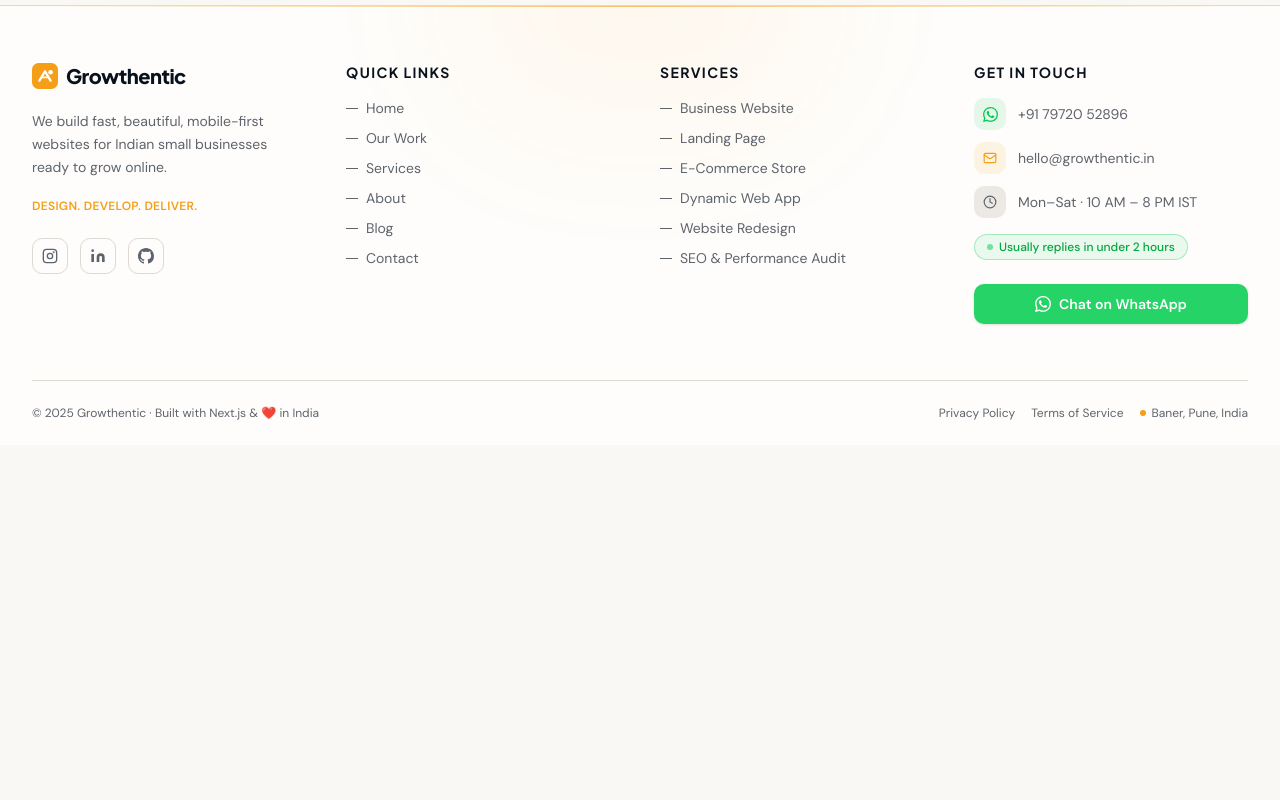
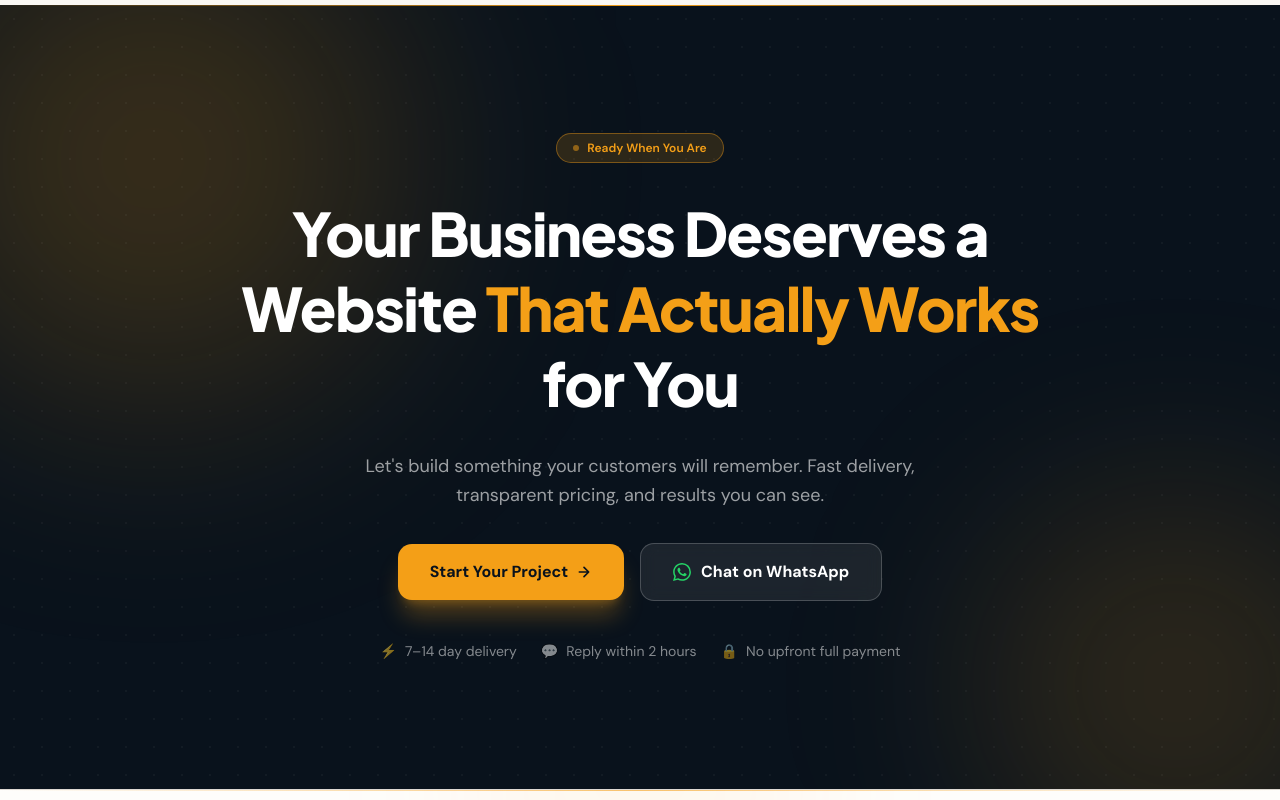
Before and after one commit to prashant-1012/growthentic, a Next.js app: page / in a window 1280 px wide. Shown: the part 6760-7560 px from the top of the page. Before the commit the page ends 7205 px from the top, so only its background shows below. Built offline with nearby package versions, Linux system fonts and the light colour scheme.

Commit message:
CTA Banner

```diff
--- a/app/page.tsx
+++ b/app/page.tsx
@@ -14,6 +14,7 @@
       <WhyGrowthentic />
       <TechStackSection />
       <TestimonialsSection />
+      <CtaBanner />
     </main>
   );
 }
@@ -1470,3 +1471,98 @@
     </section>
   );
 }
+
+/* ── Section 11: Final CTA Banner ── */
+function CtaBanner() {
+  return (
+    <section
+      aria-labelledby="cta-heading"
+      className="relative overflow-hidden py-24 md:py-32"
+    >
+      {/* Rich layered background */}
+      <div aria-hidden="true" className="absolute inset-0 bg-foreground dark:bg-card" />
+
+      {/* Amber radial glow — top left */}
+      <div aria-hidden="true" className="absolute -top-24 -left-24 h-[500px] w-[500px] rounded-full bg-brand/20 blur-[120px]" />
+      {/* Secondary glow — bottom right */}
+      <div aria-hidden="true" className="absolute -bottom-24 -right-24 h-[400px] w-[400px] rounded-full bg-brand/15 blur-[100px]" />
+
+      {/* Dot grid */}
+      <div
+        aria-hidden="true"
+        className="absolute inset-0 opacity-[0.06]"
+        style={{
+          backgroundImage: "radial-gradient(circle, rgba(255,255,255,0.6) 1px, transparent 1px)",
+          backgroundSize: "28px 28px",
+        }}
+      />
+
+      {/* Top edge amber line */}
+      <div aria-hidden="true" className="absolute top-0 left-0 right-0 h-px bg-gradient-to-r from-transparent via-brand to-transparent" />
+
+      <div className="relative mx-auto max-w-4xl px-5 md:px-8 text-center flex flex-col items-center gap-8">
+
+        {/* Eyebrow */}
+        <span className="inline-flex items-center gap-2 rounded-full border border-brand/40 bg-brand/15 px-4 py-1.5 text-xs font-semibold text-brand">
+          <span className="h-1.5 w-1.5 rounded-full bg-brand animate-pulse" />
+          Ready When You Are
+        </span>
+
+        {/* Headline */}
+        <h2
+          id="cta-heading"
+          className="font-heading text-4xl font-extrabold leading-tight tracking-tight text-white sm:text-5xl lg:text-6xl"
+        >
+          Your Business Deserves a Website{" "}
+          <span className="text-brand">That Actually Works</span>{" "}
+          for You
+        </h2>
+
+        {/* Sub */}
+        <p className="max-w-xl text-lg text-white/60 leading-relaxed">
+          Let&apos;s build something your customers will remember. Fast delivery,
+          transparent pricing, and results you can see.
+        </p>
+
+        {/* CTA buttons */}
+        <div className="flex flex-col sm:flex-row items-center gap-4 w-full sm:w-auto">
+          <Link
+            href="/contact"
+            className="w-full sm:w-auto inline-flex items-center justify-center gap-2 rounded-xl bg-brand px-8 py-4 text-base font-bold text-brand-foreground shadow-xl shadow-brand/30 transition-all hover:opacity-90 hover:scale-105 hover:shadow-brand/40 active:scale-95"
+            aria-label="Start your project"
+          >
+            Start Your Project
+            <svg width="16" height="16" viewBox="0 0 24 24" fill="none" stroke="currentColor" strokeWidth="2.5" strokeLinecap="round" strokeLinejoin="round" aria-hidden="true"><path d="M5 12h14M12 5l7 7-7 7" /></svg>
+          </Link>
+
+          <a
+            href="https://wa.me/917972052896"
+            target="_blank"
+            rel="noopener noreferrer"
+            className="w-full sm:w-auto inline-flex items-center justify-center gap-2.5 rounded-xl border border-white/20 bg-white/8 px-8 py-4 text-base font-bold text-white backdrop-blur-sm transition-all hover:bg-white/15 hover:border-white/30 active:scale-95"
+            aria-label="Chat on WhatsApp"
+          >
+            <svg width="18" height="18" viewBox="0 0 24 24" fill="currentColor" className="text-[#25D366]" aria-hidden="true">
+              <path d="M17.472 14.382c-.297-.149-1.758-.867-2.03-.967-.273-.099-.471-.148-.67.15-.197.297-.767.966-.94 1.164-.173.199-.347.223-.644.075-.297-.15-1.255-.463-2.39-1.475-.883-.788-1.48-1.761-1.653-2.059-.173-.297-.018-.458.13-.606.134-.133.298-.347.446-.52.149-.174.198-.298.298-.497.099-.198.05-.371-.025-.52-.075-.149-.669-1.612-.916-2.207-.242-.579-.487-.5-.669-.51-.173-.008-.371-.01-.57-.01-.198 0-.52.074-.792.372-.272.297-1.04 1.016-1.04 2.479 0 1.462 1.065 2.875 1.213 3.074.149.198 2.096 3.2 5.077 4.487.709.306 1.262.489 1.694.625.712.227 1.36.195 1.871.118.571-.085 1.758-.719 2.006-1.413.248-.694.248-1.289.173-1.413-.074-.124-.272-.198-.57-.347m-5.421 7.403h-.004a9.87 9.87 0 01-5.031-1.378l-.361-.214-3.741.982.998-3.648-.235-.374a9.86 9.86 0 01-1.51-5.26c.001-5.45 4.436-9.884 9.888-9.884 2.64 0 5.122 1.03 6.988 2.898a9.825 9.825 0 012.893 6.994c-.003 5.45-4.437 9.884-9.885 9.884m8.413-18.297A11.815 11.815 0 0012.05 0C5.495 0 .16 5.335.157 11.892c0 2.096.547 4.142 1.588 5.945L.057 24l6.305-1.654a11.882 11.882 0 005.683 1.448h.005c6.554 0 11.89-5.335 11.893-11.893a11.821 11.821 0 00-3.48-8.413Z" />
+            </svg>
+            Chat on WhatsApp
+          </a>
+        </div>
+
+        {/* Bottom trust row */}
+        <div className="flex flex-wrap items-center justify-center gap-6 pt-2">
+          {[
+            { icon: "⚡", text: "7–14 day delivery" },
+            { icon: "💬", text: "Reply within 2 hours" },
+            { icon: "🔒", text: "No upfront full payment" },
+          ].map(({ icon, text }) => (
+            <div key={text} className="flex items-center gap-2 text-sm text-white/50">
+              <span aria-hidden="true">{icon}</span>
+              <span>{text}</span>
+            </div>
+          ))}
+        </div>
+      </div>
+    </section>
+  );
+}
```
